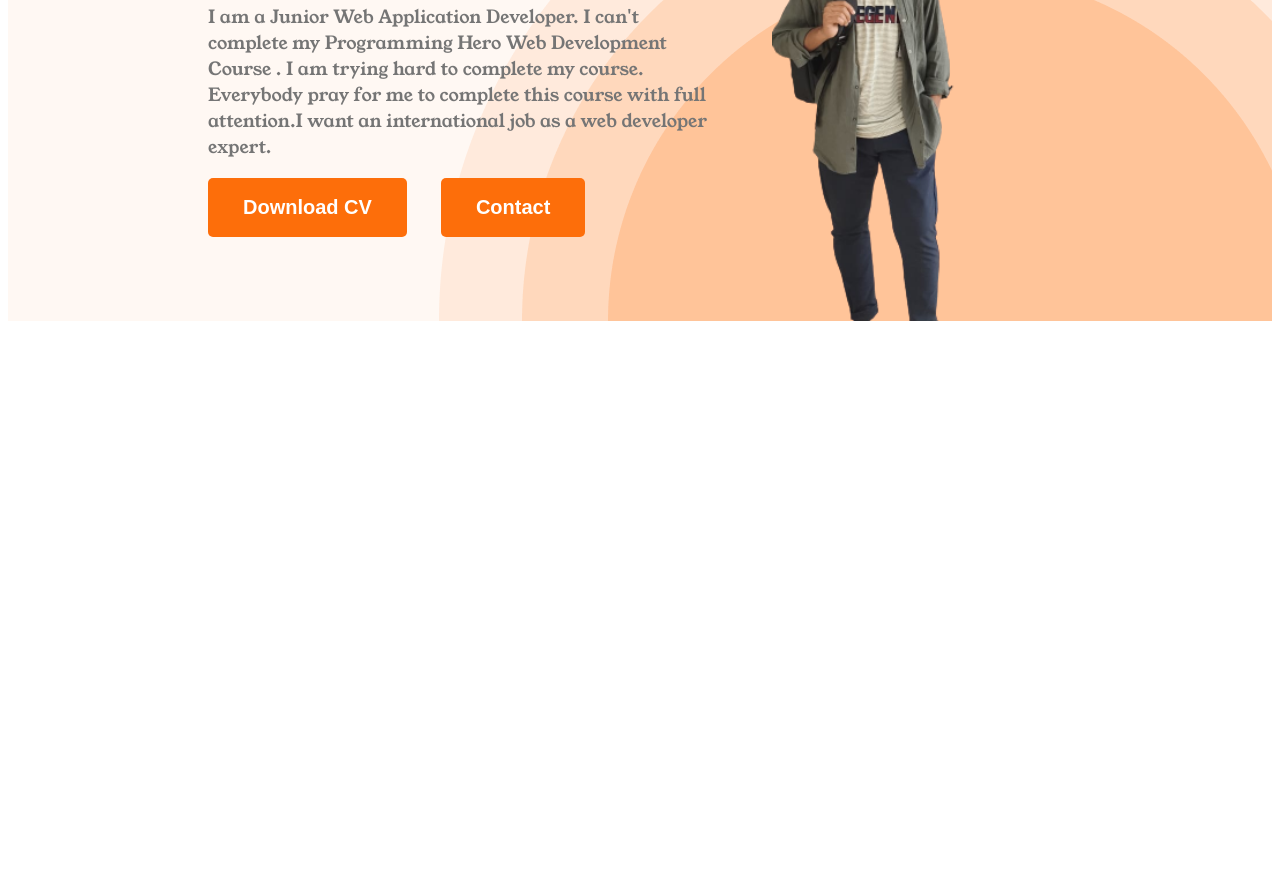
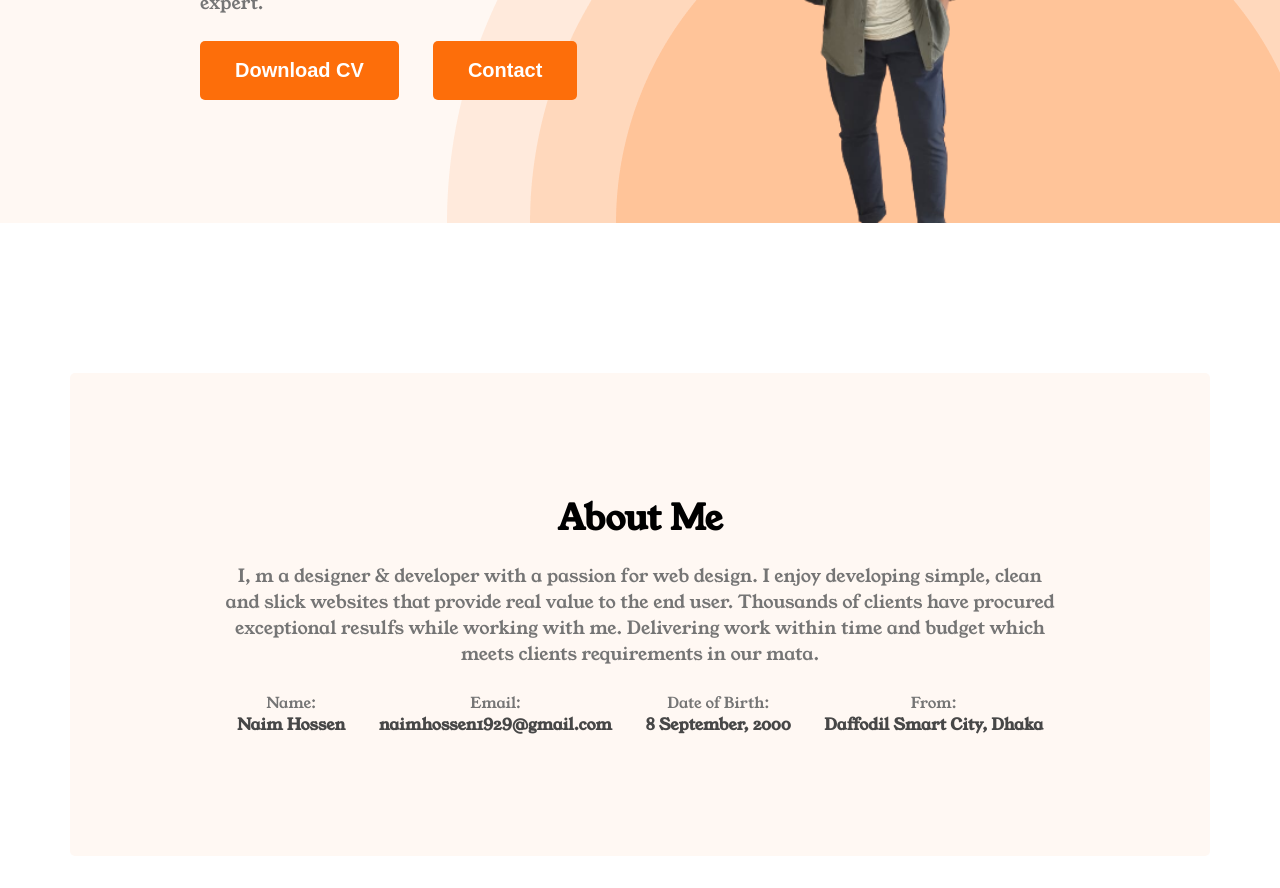
Before and after one commit to naimhossen1929/project-one, a plain HTML site: page index.htm in a window 1280 px wide. Shown: the part 546-1434 px from the top of the page. Before the commit the page ends 875 px from the top, so only its background shows below. Drawn offline with Linux system fonts and the light colour scheme.

Commit message:
added about section

```diff
--- a/index.htm
+++ b/index.htm
@@ -36,7 +36,29 @@
 
     </header>
     <main>
+        <section class="about">
+            <h2 class="section-title">About Me</h2>
+            <p class="section-description">I, m a designer & developer with a passion for web design. I enjoy developing simple, clean and slick websites that provide real value to the end user. Thousands of clients have procured exceptional resulfs while working with me. Delivering work within time and budget which meets clients requirements in our mata.</p>
 
+            <div class="about-info-container">
+                <div class="about-info">
+                    <p class="about-info-title">Name:</p>
+                    <h4 class="about-info-subtitle">Naim Hossen</h4>
+                </div>
+                <div class="about-info">
+                    <p class="about-info-title">Email:</p>
+                    <h4 class="about-info-subtitle">naimhossen1929@gmail.com</h4>
+                </div>
+                <div class="about-info">
+                    <p class="about-info-title">Date of Birth:</p>
+                    <h4 class="about-info-subtitle">8 September, 2000</h4>
+                </div>
+                <div class="about-info">
+                    <p class="about-info-title">From:</p>
+                    <h4 class="about-info-subtitle">Daffodil Smart City, Dhaka</h4>
+                </div>
+            </div>
+        </section>
     </main>
     <footer>
 
--- a/styles/portfolio.css
+++ b/styles/portfolio.css
@@ -1,3 +1,7 @@
+*{
+    margin: 0;
+    padding: 0;
+}
 /* common styles */
 body {
     font-family: 'Merriweather', serif;
@@ -12,6 +16,19 @@ body {
     border: 0;
     color: white;
     padding: 18px 35px;
+}
+.section-title{
+    font-size: 35px;
+    font-weight: bold;
+
+
+}
+.section-description{
+    font-size: 18px;
+    color: #757575;
+    font-weight: 400;
+    margin-bottom: 25px;
+    margin-top: 20px;
 }
 
 /* ------------nav bar styles----------- */
@@ -82,6 +99,7 @@ nav a {
     font-size: 18px;
     color: #757575;
     font-weight: 400;
+    margin-bottom: 25px;
 
 }
 
@@ -91,3 +109,29 @@ nav a {
 .btn-download{
     margin-right: 30px;
 }
+
+/* Main section styles */
+main{
+    max-width: 1140px;
+    margin: 0 auto;
+}
+/* About section styles */
+.about{
+    text-align: center;
+    background-color: #FFF8F3;
+    margin: 150px 0;
+    border-radius: 5px;
+    padding: 120px 150px;
+}
+.about-info-container{
+    display: flex;
+    justify-content: space-around;
+
+.about-info-title{
+    font-size: 15px;
+    color: #757575;
+}
+.about-info-subtitle{
+
+    color: #474747;
+}
```
